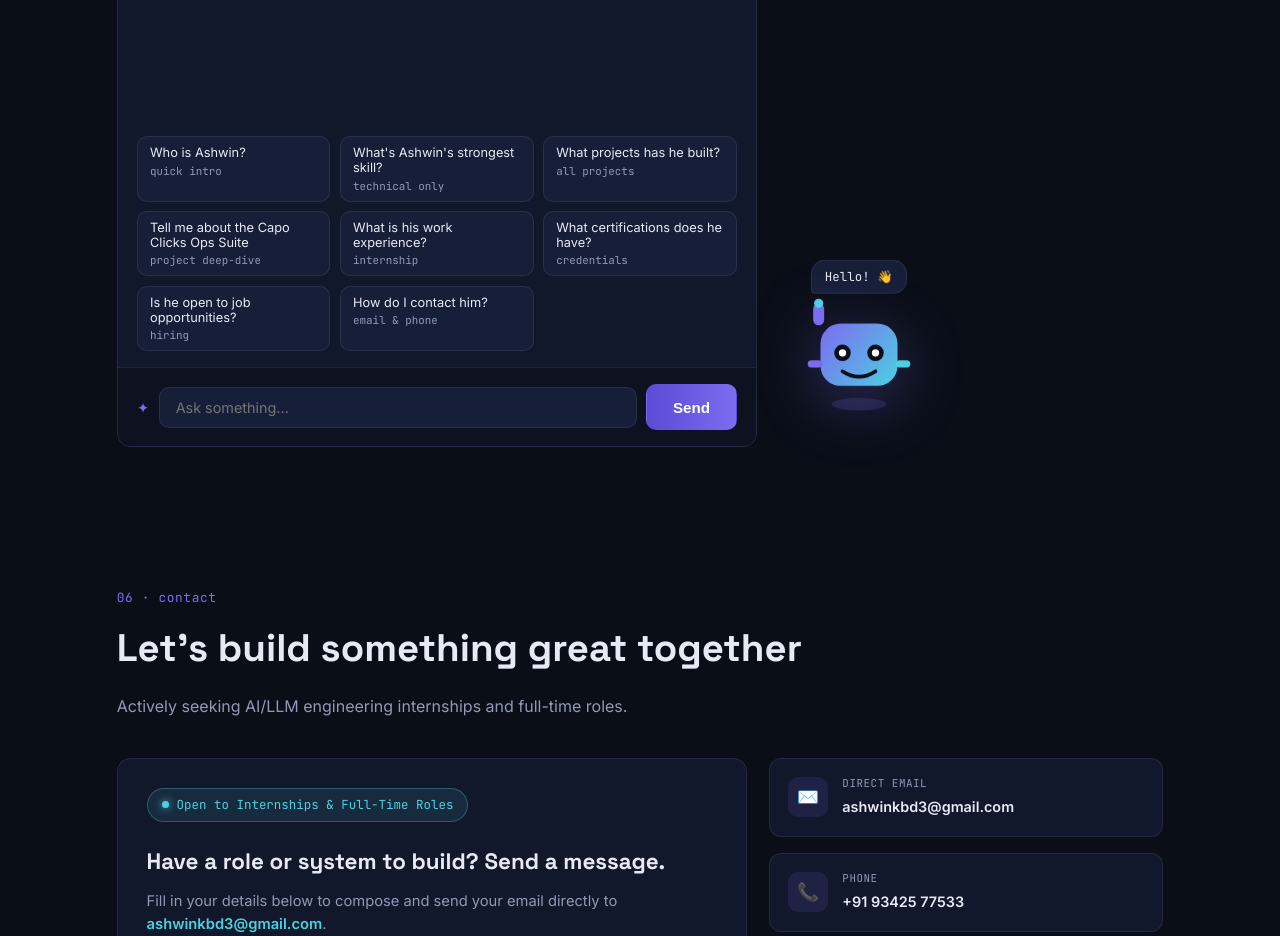
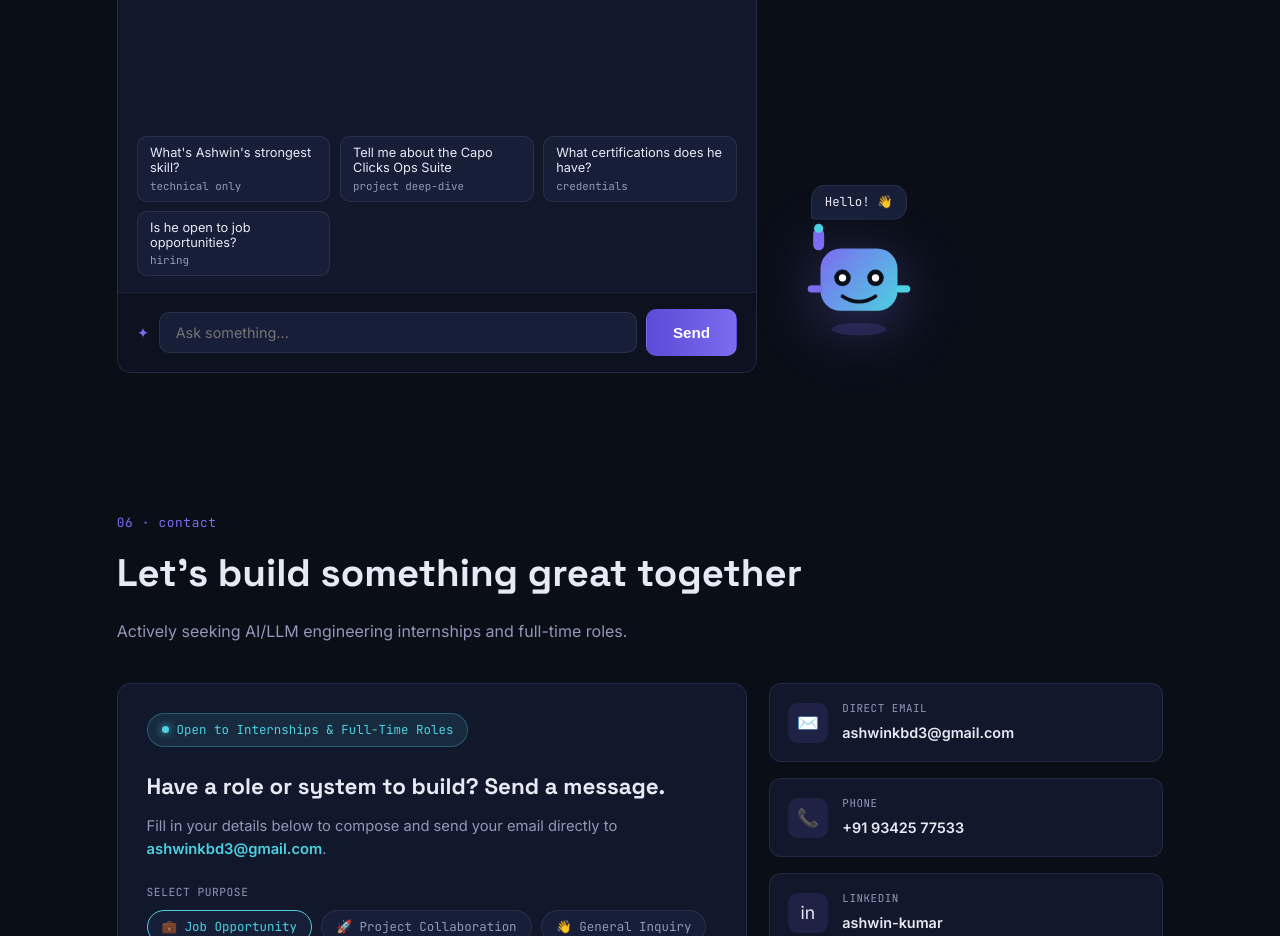
Before and after one commit to ashwin937/Ashwin-s-Portfolio, a plain HTML site: page index.html in a window 1280 px wide. Shown: the part 5520-6456 px from the top of the page. Drawn offline with Linux system fonts and the light colour scheme.

Commit message:
Remove unused chat suggestion buttons
Removed several chat suggestion buttons from the portfolio bot interface.

```diff
--- a/index.html
+++ b/index.html
@@ -214,24 +214,12 @@
       </div>
       <div class="chat-suggestions">
         <button class="suggestion">
-          <span class="suggestion-q">Who is Ashwin?</span>
-          <span class="suggestion-hint">quick intro</span>
-        </button>
-        <button class="suggestion">
           <span class="suggestion-q">What's Ashwin's strongest skill?</span>
           <span class="suggestion-hint">technical only</span>
         </button>
         <button class="suggestion">
-          <span class="suggestion-q">What projects has he built?</span>
-          <span class="suggestion-hint">all projects</span>
-        </button>
-        <button class="suggestion">
           <span class="suggestion-q">Tell me about the Capo Clicks Ops Suite</span>
           <span class="suggestion-hint">project deep-dive</span>
-        </button>
-        <button class="suggestion">
-          <span class="suggestion-q">What is his work experience?</span>
-          <span class="suggestion-hint">internship</span>
         </button>
         <button class="suggestion">
           <span class="suggestion-q">What certifications does he have?</span>
@@ -240,10 +228,6 @@
         <button class="suggestion">
           <span class="suggestion-q">Is he open to job opportunities?</span>
           <span class="suggestion-hint">hiring</span>
-        </button>
-        <button class="suggestion">
-          <span class="suggestion-q">How do I contact him?</span>
-          <span class="suggestion-hint">email &amp; phone</span>
         </button>
       </div>
       <form id="chatForm" class="chat-input-row">
```
